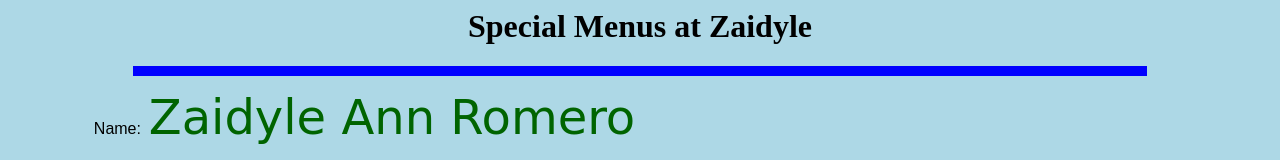
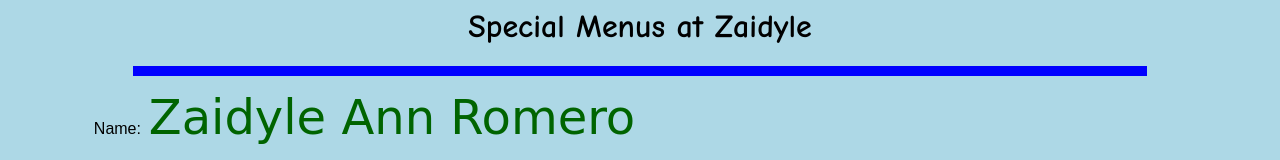
Before and after one commit to hcigroup5act2-3blog/groupvblogadolfmeyer, a plain HTML site: page index.html in a window 1280 px wide. Shown: the top 160 px of the page. Drawn offline with Linux system fonts and the light colour scheme.

Commit message:
Update index.html

```diff
--- a/index.html
+++ b/index.html
@@ -1,18 +1,17 @@
 <html>
 <head>
        <title><center>City University of Pasay</center></title>
-<style type = "text/css">
- h1 {
-  font-family: "Comic sans MS";
-}
+<style>
+
+ @font-face { font-family: 'Comic Sans MS'; src: url("comic-sans-ms/comici.ttf"); }
+
 </style>
 </head>
 
 
    <body style="background-color: lightblue">
-       <h1 align="center" style="font-family:Comic san Ms;" >Special Menus at Zaidyle </h1>
 
-
+<h1 align="center" style="font-family: 'Comic Sans MS';"> Special Menus at Zaidyle </h1>
 
        <hr color="blue" size="10" width="80%">
 
```
